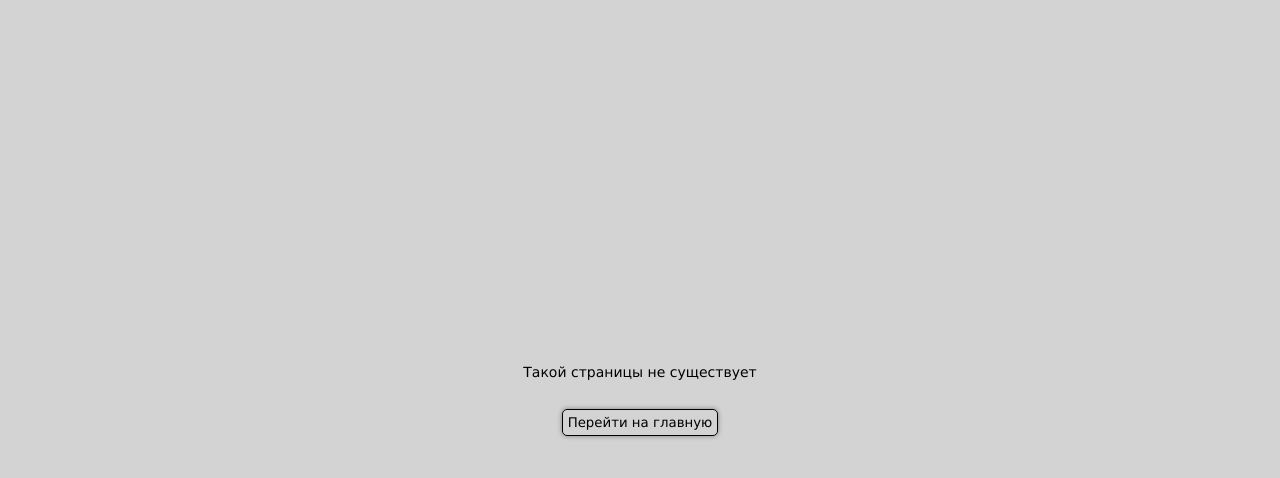
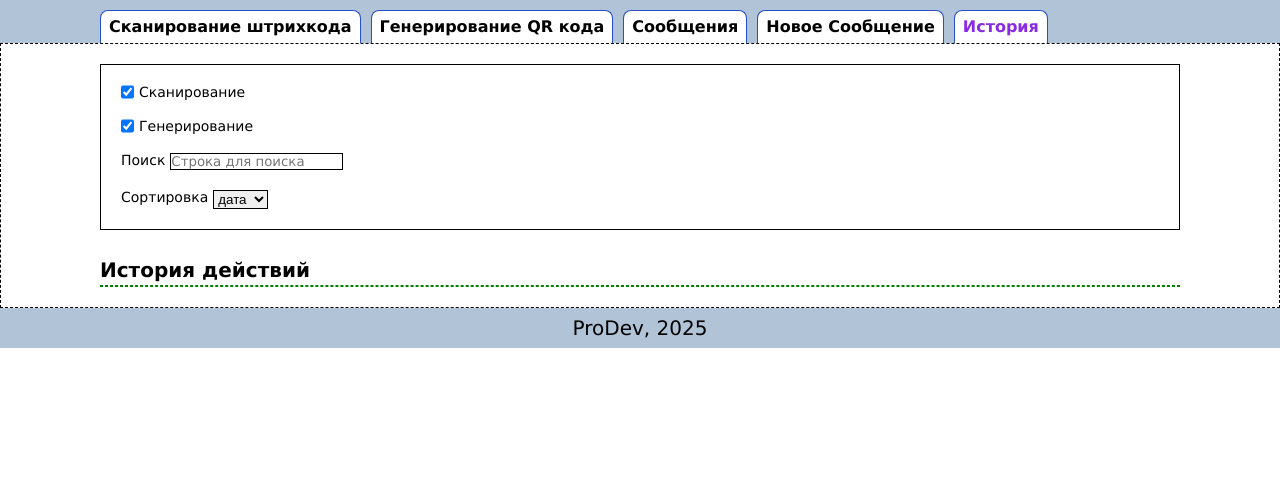
Before and after one commit to Proshka-dev/qrcodegen, a React (Vite) app: page /history in a window 1280 px wide. Shown: the top 478 px of the page. Built offline with nearby package versions, Linux system fonts and the light colour scheme.

Commit message:
Стилизовал модуль История, добавил фильтр по типу действий

```diff
--- a/src/components/Navigation/Navigation.tsx
+++ b/src/components/Navigation/Navigation.tsx
@@ -10,6 +10,7 @@ const Navigation = () => {
                 <NavLink className='navigation__link' to="/generate">Генерирование QR кода</NavLink>
                 <NavLink className='navigation__link' to="/posts">Сообщения</NavLink>
                 <NavLink className='navigation__link' to="/addpost">Новое Сообщение</NavLink>
+                <NavLink className='navigation__link' to="/history">История</NavLink>
             </nav>
         </>
 
--- /dev/null
+++ b/src/components/commonFunctions/commonFunctions.ts
@@ -0,0 +1,38 @@
+import { TSaveDataProps, TGetDataProps } from "./types";
+
+function saveDataInLocalStorage(props: TSaveDataProps) {
+    const dataInStorage = JSON.parse(localStorage.getItem(`${props.operationType}_data`) || '[]');
+    dataInStorage.push({ date: props.date.getTime(), text: props.text });
+    localStorage.setItem(`${props.operationType}_data`, JSON.stringify(dataInStorage));
+}
+
+function getDataFromLocalStorage(props: TGetDataProps) {
+    const dataInStorage = JSON.parse(localStorage.getItem(`${props.operationType}_data`) || '[]', (key, value) => {
+        if (key == 'date') return new Date(value);
+        return value;
+    });
+    return dataInStorage;
+}
+
+function formatDate(date: Date) {
+    let day = String(date.getDay());
+    day = (day.length < 2) ? '0' + day : day;
+
+    let month = String(date.getMonth());
+    month = (month.length < 2) ? '0' + month : month;
+
+    const year = date.getFullYear();
+
+    let hours = String(date.getHours());
+    hours = (hours.length < 2) ? '0' + hours : hours;
+
+    let minutes = String(date.getMinutes());
+    minutes = (minutes.length < 2) ? '0' + minutes : minutes;
+
+    let seconds = String(date.getSeconds());
+    seconds = (seconds.length < 2) ? '0' + seconds : seconds;
+
+    return `${day}.${month}.${year} ${hours}:${minutes}:${seconds}`;
+}
+
+export { saveDataInLocalStorage, getDataFromLocalStorage, formatDate }
--- /dev/null
+++ b/src/components/commonFunctions/types.ts
@@ -0,0 +1,16 @@
+type TSaveDataProps = {
+    operationType: 'scan' | 'gen';
+    text: string;
+    date: Date;
+}
+
+type TGetDataProps = {
+    operationType: 'scan' | 'gen';
+}
+
+type TSaveOperationProps = {
+    text: string;
+    date: Date;
+}
+
+export type { TSaveDataProps, TGetDataProps, TSaveOperationProps }
--- a/src/main.tsx
+++ b/src/main.tsx
@@ -13,6 +13,7 @@ import ErrorPage from './pages/ErrorPage/ErrorPage.tsx'
 import Posts, { postsLoader } from './pages/Posts/Posts.tsx'
 import SinglePost, { singlePostLoader } from './pages/SinglePost/SinglePost.tsx'
 import AddPost, { addPostAction } from './pages/AddPost/AddPost.tsx'
+import History from './pages/History/History.tsx'
 
 const router = createBrowserRouter([
 	{
@@ -43,6 +44,10 @@ const router = createBrowserRouter([
 				Component: AddPost,
 				action: addPostAction
 			},
+			{
+				path: "history",
+				Component: History,
+			},
 		]
 	},
 ]);
--- /dev/null
+++ b/src/pages/History/History.tsx
@@ -0,0 +1,95 @@
+import s from './history.module.css'
+import { formatDate, getDataFromLocalStorage } from '../../components/commonFunctions/commonFunctions'
+import { TSaveOperationProps, TSaveDataProps } from '../../components/commonFunctions/types';
+import { useState } from 'react';
+
+type TRenderTableParams = {
+    operationsData: TSaveDataProps[],
+    showGen: boolean,
+    showScan: boolean,
+}
+
+function renderTable(params: TRenderTableParams) {
+    const table = params.operationsData.filter((item) => {
+        if (item.operationType === 'gen') { return params.showGen };
+        if (item.operationType === 'scan') { return params.showScan };
+    });
+
+
+    return (
+        <div className={s.history__table}>
+            {table.map((data: TSaveDataProps) => (
+                <div className={s.history__tableline} key={data.date.getTime()}>
+                    {formatDate(data.date)}
+                    <span> </span>
+                    {data.operationType}
+                    <span> </span>
+                    {data.text}
+                </div>
+            ))}
+        </div>
+    )
+}
+
+
+const History = () => {
+    // хуки
+    const [showScan, setShowScan] = useState(true);
+    const [showGen, setShowGen] = useState(true);
+
+
+    // Получение данных из локального хранилища
+    const scanData = getDataFromLocalStorage({ operationType: 'scan' });
+    const genData = getDataFromLocalStorage({ operationType: 'gen' });
+
+    // Объединение данных в один массив operationsData
+    const operationsScanData = scanData.map((item: TSaveOperationProps): TSaveDataProps => ({ operationType: 'scan', ...item }));
+    const operationsGenData = genData.map((item: TSaveOperationProps): TSaveDataProps => ({ operationType: 'gen', ...item }));
+    const operationsData: TSaveDataProps[] = [...operationsScanData, ...operationsGenData];
+
+    // Обработчики элементов управления
+    function onChangeScanHandler() {
+        setShowScan((value) => (!value));
+    }
+
+    function onChangeGenHandler() {
+        setShowGen((value) => (!value));
+    }
+
+    return (
+        <div className={s.history}>
+            <div className="container">
+                <div className={s.history__settingspanel}>
+                    <div className={s.history__scan}>
+                        <input type="checkbox" name='showscan' checked={showScan} onChange={onChangeScanHandler} />
+                        <label htmlFor="showscan">Сканирование</label>
+                    </div>
+                    <div className={s.history__gen}>
+                        <input type="checkbox" name='showgen' checked={showGen} onChange={onChangeGenHandler} />
+                        <label htmlFor="showgen">Генерирование</label>
+                    </div>
+                    <div className={s.history__search}>
+                        <label htmlFor="search">Поиск</label>
+                        <input type="text" name='search' placeholder='Строка для поиска' />
+                    </div>
+                    <div className={s.history__sort}>
+                        <label htmlFor="sort-select">Сортировка</label>
+                        <select name="sort" id="sort-select">
+                            <option value="date">дата</option>
+                            <option value="text">текст</option>
+                            <option value="type">тип</option>
+                        </select>
+                    </div>
+                </div>
+
+                <div className={s.history__tabletitle}>
+                    История действий
+                </div>
+                {renderTable({ operationsData, showGen, showScan })}
+            </div>
+
+        </div>
+    )
+}
+
+export default History
--- /dev/null
+++ b/src/pages/History/history.module.css
@@ -0,0 +1,57 @@
+.history {
+    padding: 20px 0;
+}
+
+.history__settingspanel {
+    border: 1px solid black;
+    margin-bottom: 30px;
+    padding: 20px;
+
+    display: flex;
+    flex-direction: column;
+    gap: 20px;
+}
+
+.history__scan {
+    display: flex;
+    gap: 5px;
+}
+
+.history__gen {
+    display: flex;
+    gap: 5px;
+}
+
+.history__search {
+    display: flex;
+    gap: 5px;
+
+}
+
+.history__search input {
+    border: 1px solid black;
+}
+
+.history__sort {
+    display: flex;
+    gap: 5px;
+}
+
+.history__sort select {
+    border: 1px solid black;
+}
+
+.history__tabletitle {
+    font-size: 20px;
+    font-weight: bold;
+    margin-bottom: 5px;
+}
+
+.history__table {
+    border: 1px dashed green;
+    font-size: 16px;
+}
+
+.history__tableline:nth-child(even) {
+    background-color: rgb(230, 230, 230);
+}
--- a/src/pages/QrCodeGenerator/QrCodeGenerator.tsx
+++ b/src/pages/QrCodeGenerator/QrCodeGenerator.tsx
@@ -1,6 +1,7 @@
 import React, { useState } from 'react'
 import { QRCodeSVG } from 'qrcode.react';
 import s from './qrCodeGenerator.module.css'
+import { saveDataInLocalStorage } from '../../components/commonFunctions/commonFunctions';
 
 const QrCodeGenerator = () => {
     // ***** Переменные *****
@@ -16,6 +17,13 @@ const QrCodeGenerator = () => {
         console.log('onClickHandler() вызвана');
         setResult(value);
         setValue('');
+
+        //сохранение данных в локальном хранилище
+        saveDataInLocalStorage({
+            operationType: 'gen',
+            date: new Date(),
+            text: value,
+        });
     }
 
     //Функция onChangeHandler
--- a/src/pages/QrCodeScanner/QrCodeScanner.tsx
+++ b/src/pages/QrCodeScanner/QrCodeScanner.tsx
@@ -2,6 +2,7 @@ import React, { useState } from 'react'
 import s from './qrCodeScanner.module.css'
 import BarcodeScannerComponent from "react-qr-barcode-scanner";
 import { Result } from "@zxing/library";
+import { saveDataInLocalStorage } from '../../components/commonFunctions/commonFunctions';
 
 const QrCodeScanner = () => {
 
@@ -14,9 +15,11 @@ const QrCodeScanner = () => {
             setScanned(result.getText());
             setIsScanActivated(false);
             // сохранаяем результат в локальное хранилище
-            const scanDataInStorage = JSON.parse(localStorage.getItem('scan_data') || '[]');
-            scanDataInStorage.push(scanned);
-            localStorage.setItem('scan_data', JSON.stringify(scanDataInStorage));
+            saveDataInLocalStorage({
+                operationType: 'scan',
+                date: new Date(),
+                text: result.getText(),
+            });
 
         } else {
             setScanned("штрихкод не найден");
```
